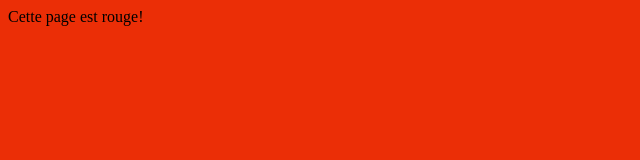
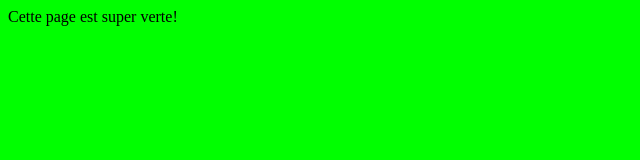
Before and after one commit to DorianHigelin/essaiBTSSNhigelin, a plain HTML site: page index.html in a window 1280 px wide. Shown: the whole page, without its empty margins (0-640 px from the left). Drawn offline with Linux system fonts and the light colour scheme.

Commit message:
sixième version : super verte

```diff
--- a/index.html
+++ b/index.html
@@ -2,11 +2,11 @@
 <html>
 
 	<head>
-		<title>Page Rouge</title>
+		<title>Page Verte</title>
 	</head>
 
-	<body style="background-color:#EB2E06">
-		Cette page est rouge!
+	<body style="background-color:#00FF00">
+		Cette page est super verte!
 	</body>
 
 </html>
```
